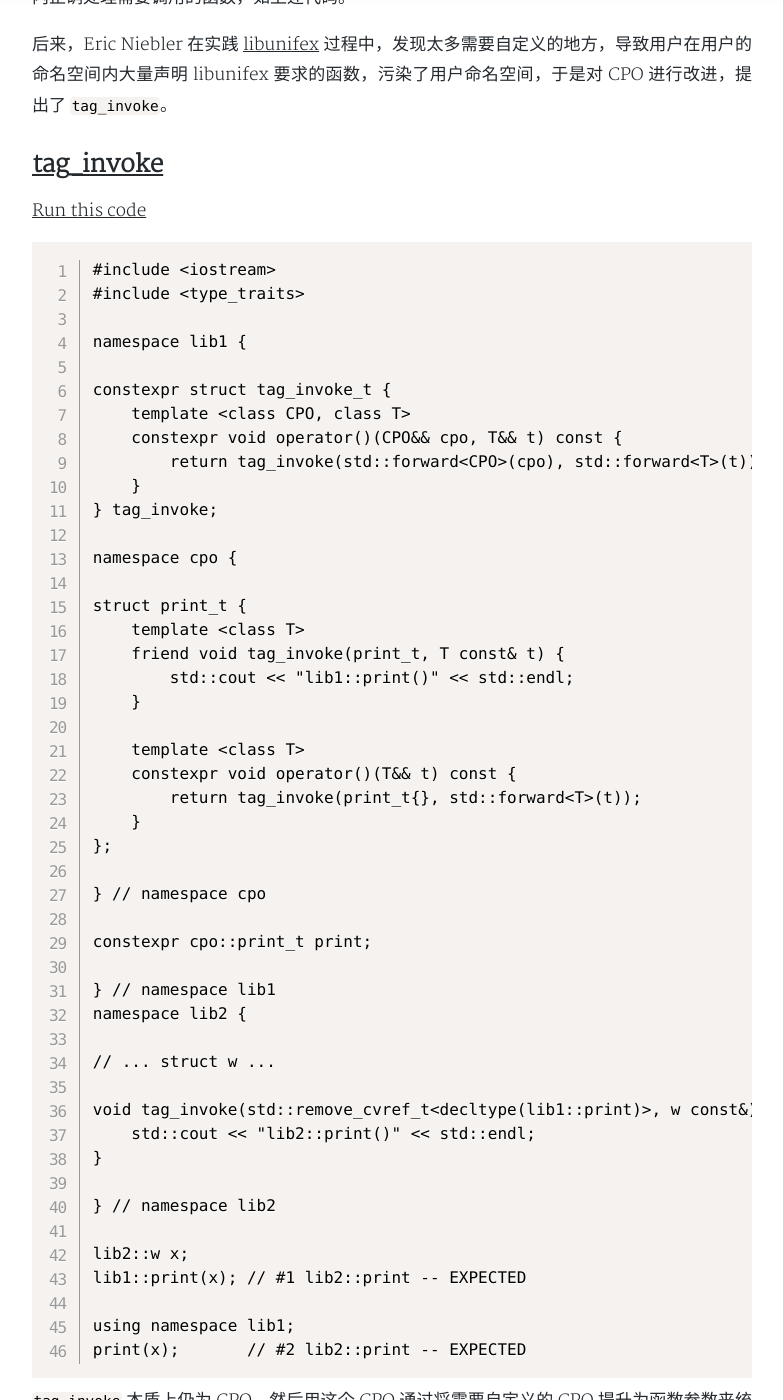
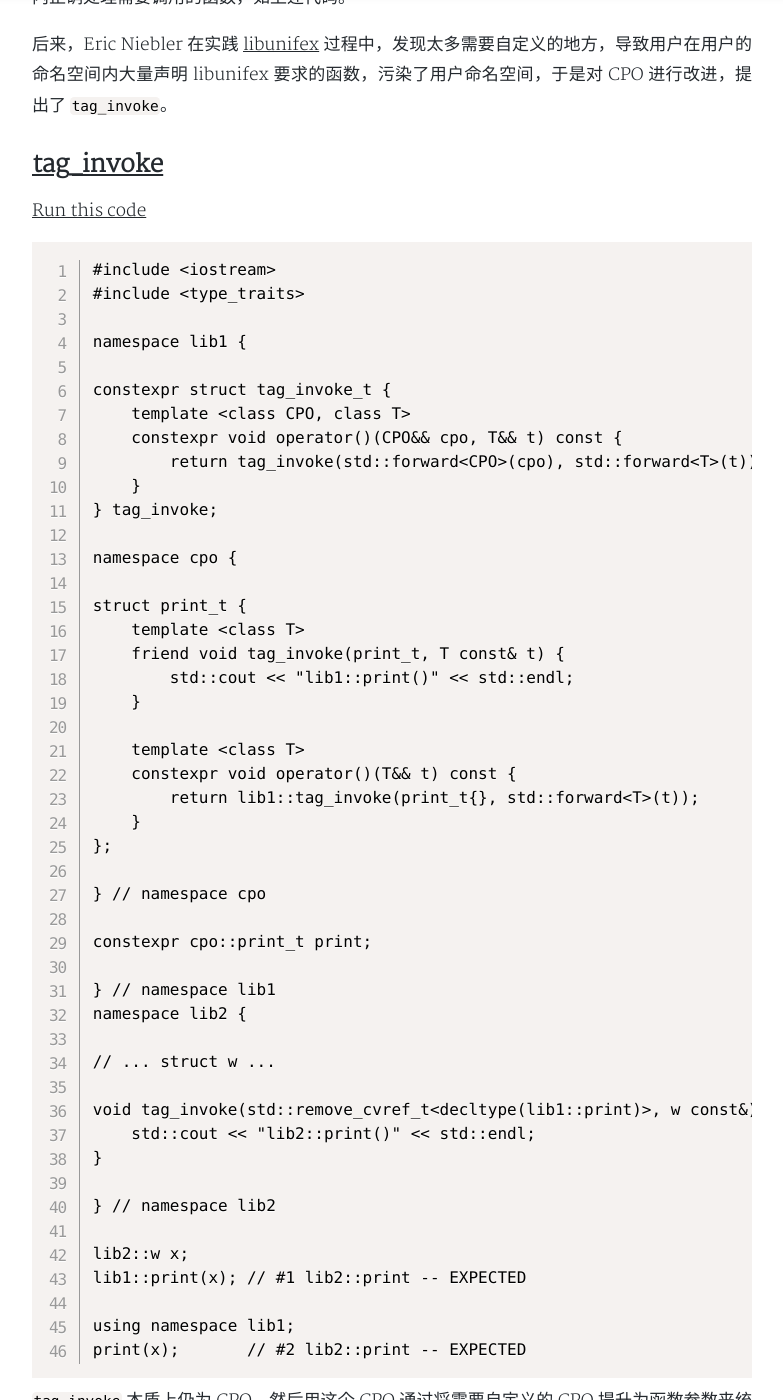
Before and after one commit to yanminhui/yanminhui.github.io, a Jekyll site: the page built from _posts/articles/2023-05-19-tag-invoke.md, in a window 1280 px wide and 1400 px high, scrolled down 2417 px. Shown: the whole window, without its empty margins (248-1031 px from the left). Built offline with Jekyll 4.4.1, drawn with Linux system fonts in a browser that asks for light colours; nearby versions of some CDN libraries; a style sheet for code colours, icons or effects is not loaded.

Commit message:
Update tag_invoke

````diff
--- a/_posts/articles/2023-05-19-tag-invoke.md
+++ b/_posts/articles/2023-05-19-tag-invoke.md
@@ -88,7 +88,7 @@
 
 ## [tag_invoke](https://www.open-std.org/jtc1/sc22/wg21/docs/papers/2019/p1895r0.pdf)
 
-[Run this code](https://godbolt.org/z/K8d5bbcdE)
+[Run this code](https://godbolt.org/z/M96rGaW7a)
 ```.cpp
 #include <iostream>
 #include <type_traits>
@@ -112,7 +112,7 @@
 
     template <class T>
     constexpr void operator()(T&& t) const {
-        return tag_invoke(print_t{}, std::forward<T>(t));
+        return lib1::tag_invoke(print_t{}, std::forward<T>(t));
     }
 };
 
````
